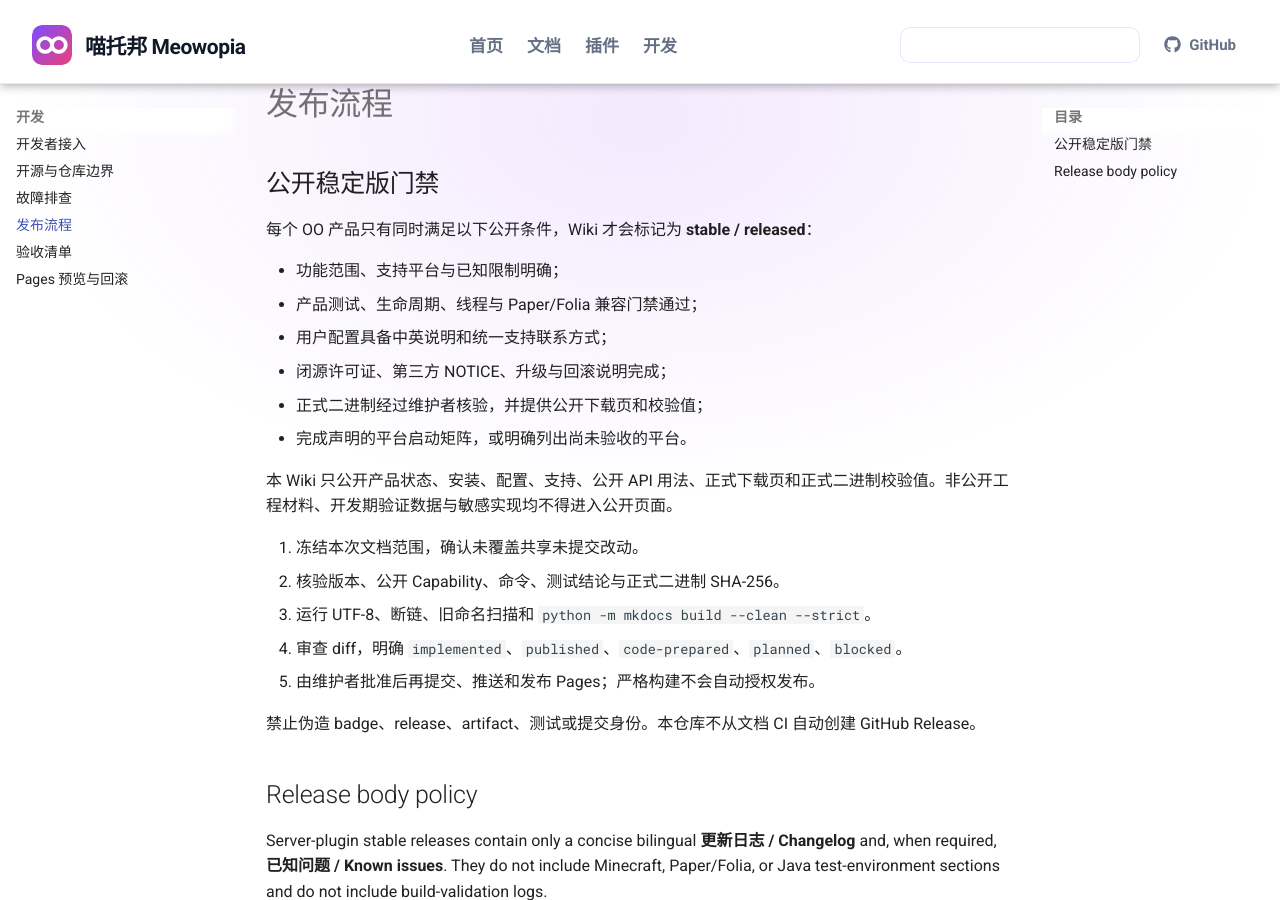
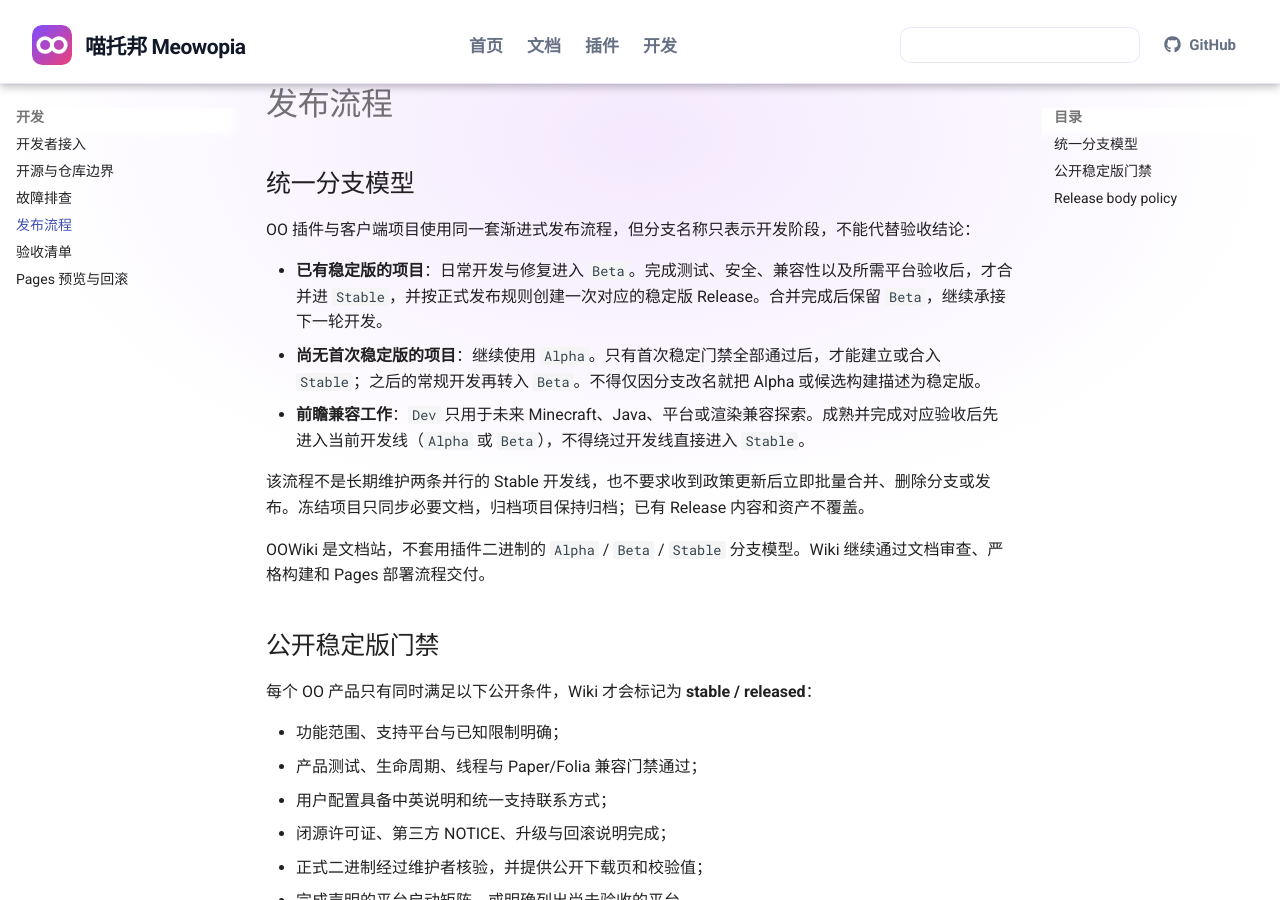
Before and after one commit to Meowopia/OOWiki, an MkDocs documentation site: the page built from docs/release.md, in a window 1280 px wide and 900 px high. Built offline with MkDocs 1.6.1 and Material for MkDocs 9.7.7, drawn with Linux system fonts in a browser that asks for light colours; comment, search, counter and statistics services are not loaded.

Commit message:
docs: define unified release branch flow

```diff
--- a/docs/release.md
+++ b/docs/release.md
@@ -1,4 +1,17 @@
 # 发布流程
+
+<a id="branch-model"></a>
+## 统一分支模型
+
+OO 插件与客户端项目使用同一套渐进式发布流程，但分支名称只表示开发阶段，不能代替验收结论：
+
+- **已有稳定版的项目**：日常开发与修复进入 `Beta`。完成测试、安全、兼容性以及所需平台验收后，才合并进 `Stable`，并按正式发布规则创建一次对应的稳定版 Release。合并完成后保留 `Beta`，继续承接下一轮开发。
+- **尚无首次稳定版的项目**：继续使用 `Alpha`。只有首次稳定门禁全部通过后，才能建立或合入 `Stable`；之后的常规开发再转入 `Beta`。不得仅因分支改名就把 Alpha 或候选构建描述为稳定版。
+- **前瞻兼容工作**：`Dev` 只用于未来 Minecraft、Java、平台或渲染兼容探索。成熟并完成对应验收后先进入当前开发线（`Alpha` 或 `Beta`），不得绕过开发线直接进入 `Stable`。
+
+该流程不是长期维护两条并行的 Stable 开发线，也不要求收到政策更新后立即批量合并、删除分支或发布。冻结项目只同步必要文档，归档项目保持归档；已有 Release 内容和资产不覆盖。
+
+OOWiki 是文档站，不套用插件二进制的 `Alpha` / `Beta` / `Stable` 分支模型。Wiki 继续通过文档审查、严格构建和 Pages 部署流程交付。
 
 ## 公开稳定版门禁
 
```
Also changed, not shown: docs/development.md (+2 -0 lines).
